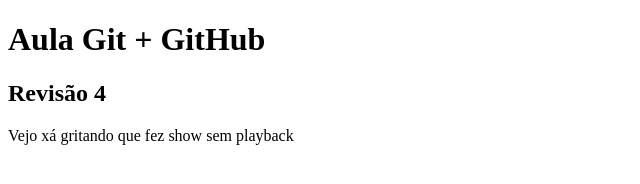
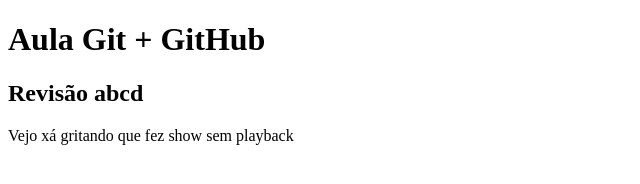
Before and after one commit to giferian/aula-git, a plain HTML site: page index.html in a window 1280 px wide. Shown: the full height of the page, 0-640 px from the left. Drawn offline with Linux system fonts and the light colour scheme.

Commit message:
Altera a revisao para abcd

```diff
--- a/index.html
+++ b/index.html
@@ -6,7 +6,7 @@
   </head>
   <body>
     <h1>Aula Git + GitHub</h1>
-    <h2>Revisão 4</h2>
+    <h2>Revisão abcd</h2>
     <p>Vejo xá gritando que fez show sem playback</p>
   </body>
   </html>
```
